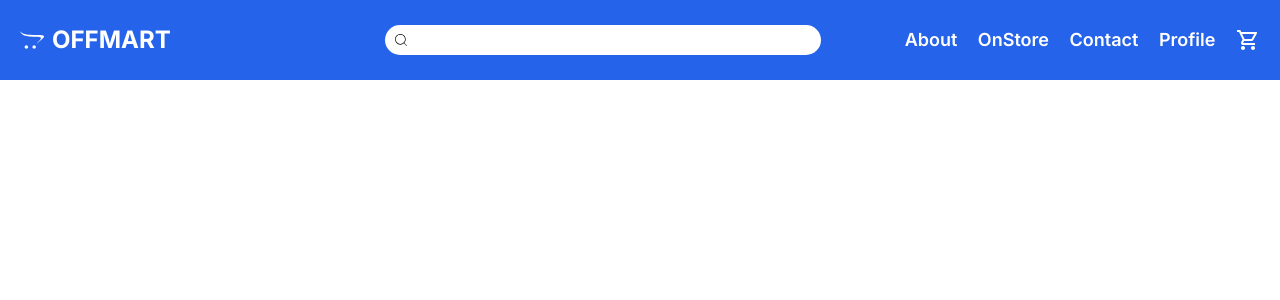
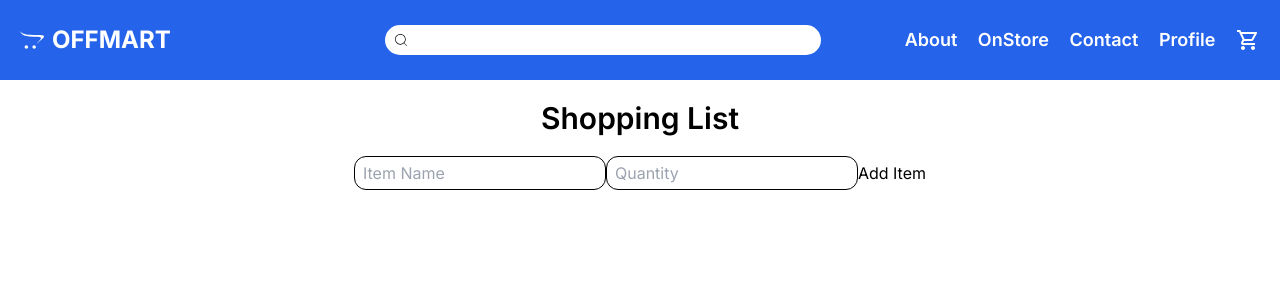
Before and after one commit to Utkarsh-Anandani/OffMart, a Next.js app: page /onstore/list in a window 1280 px wide. Shown: the top 300 px of the page. Built offline with nearby package versions, Linux system fonts and the light colour scheme.

Commit message:
minor changes

```diff
--- /dev/null
+++ b/app/components/ShoppingList.js
@@ -0,0 +1,17 @@
+import React from 'react'
+
+const ShoppingList = () => {
+  return (
+    <div className='w-full min-h-[90vh] flex flex-col items-center'>
+        <h1 className='text-3xl font-semibold text-black text-center my-5'>Shopping List</h1>
+      <form>
+        <input className='border border-black px-2 py-1 text-black rounded-xl' placeholder='Item Name' type="text" name="" id="" />
+        <input className='border border-black px-2 py-1 text-black rounded-xl' placeholder='Quantity' type="text" name="" id="" />
+        <button type="submit">Add Item</button>
+      </form>
+      <div></div>
+    </div>
+  )
+}
+
+export default ShoppingList
--- a/app/onstore/list/page.js
+++ b/app/onstore/list/page.js
@@ -1,10 +1,12 @@
 import React from 'react'
 import Navbar from '@/app/components/Navbar'
+import ShoppingList from '@/app/components/ShoppingList'
 
 const page = () => {
   return (
     <main className='w-full min-h-screen'>
-        <Navbar/>
+        <Navbar />
+        <ShoppingList />
     </main>
   )
 }
```
